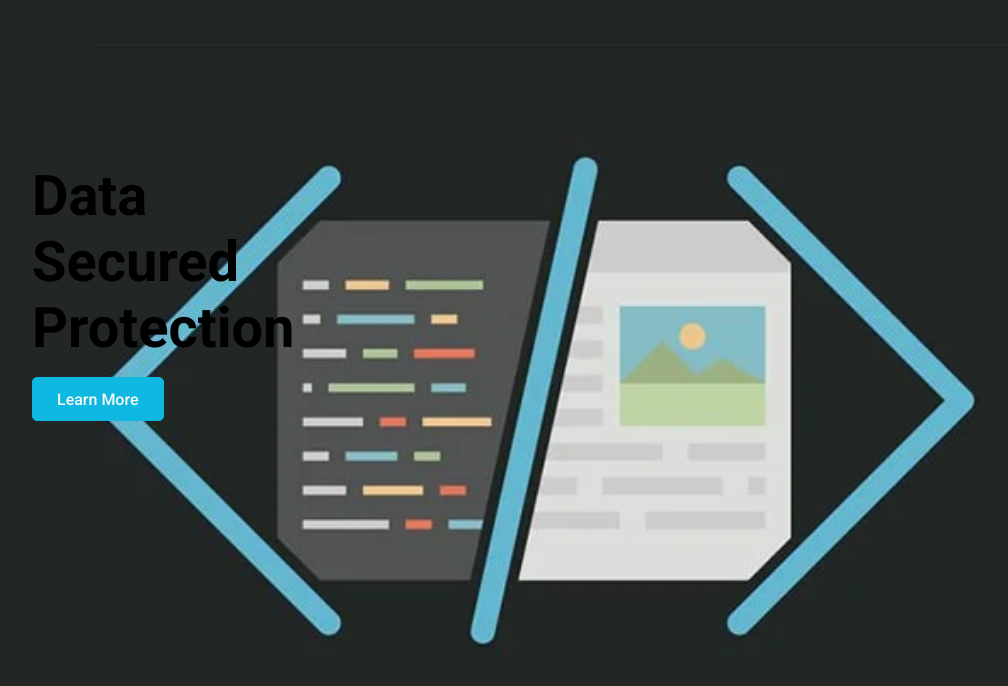
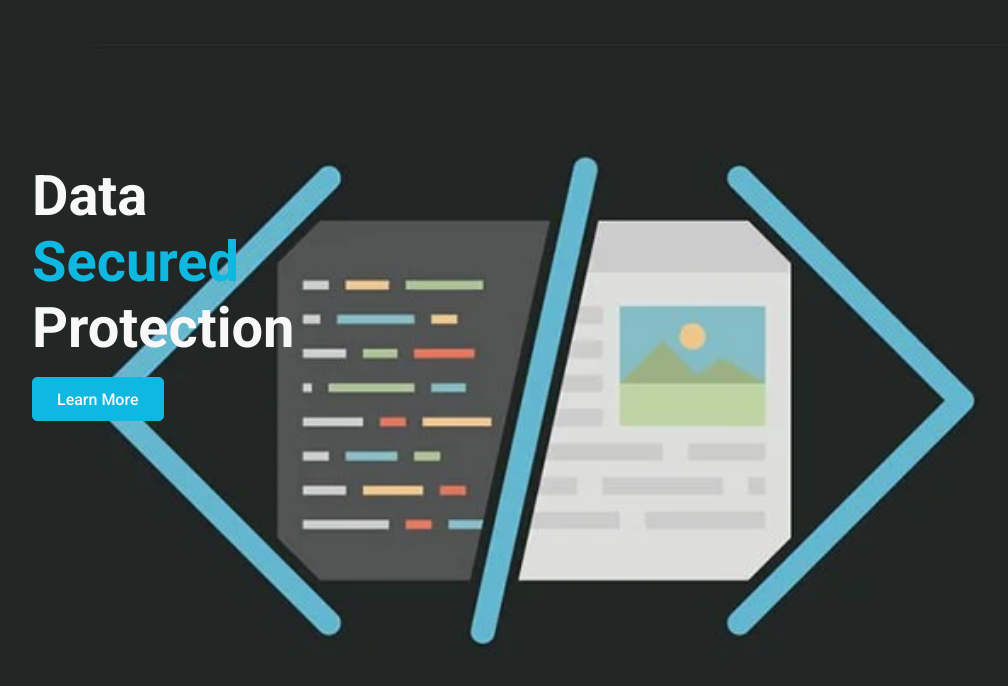
Before and after one commit to MardonovD/counter-redux-conntect, a React (Create React App) app: page / in a window 1280 px wide. Shown: the top 686 px of the page, without its empty margins (100-1108 px from the left). Built offline with nearby package versions, Linux system fonts and the light colour scheme.

Commit message:
color h1 var

```diff
--- a/src/components/hero/HeroStyle.css
+++ b/src/components/hero/HeroStyle.css
@@ -18,3 +18,11 @@
   padding: 1rem;
   margin-left: 6rem;
 }
+
+.hero h1 {
+  color: #f8f8f8;
+}
+
+.hero .blue {
+  color: var(--primary-color);
+}
```
